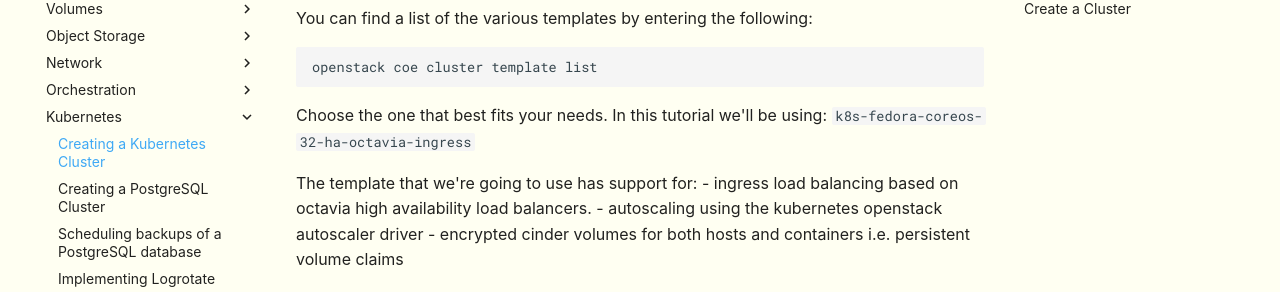
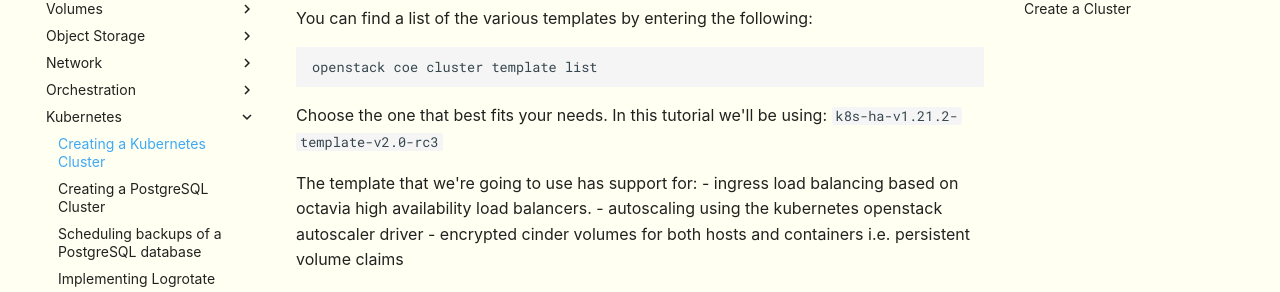
Before and after one commit to leafcloudhq/documentation-rtd, an MkDocs documentation site: the page built from docs/kubernetes/creating-a-kubernetes-cluster.md, in a window 1280 px wide and 900 px high, scrolled down 814 px. Shown: the part 153-445 px from the top of the window. Built offline with MkDocs 1.6.1 and Material for MkDocs 9.7.7, drawn with Linux system fonts in a browser that asks for light colours; some web fonts are replaced.

Commit message:
updated template in creating a cluster tut

````diff
--- a/docs/kubernetes/creating-a-kubernetes-cluster.md
+++ b/docs/kubernetes/creating-a-kubernetes-cluster.md
@@ -38,7 +38,7 @@
 ```
 
 Choose the one that best fits your needs. In this tutorial we'll be using:
-`k8s-fedora-coreos-32-ha-octavia-ingress`
+`k8s-ha-v1.21.2-template-v2.0-rc3`
 
 The template that we're going to use has support for:
 - ingress load balancing based on octavia high availability load balancers.
````
